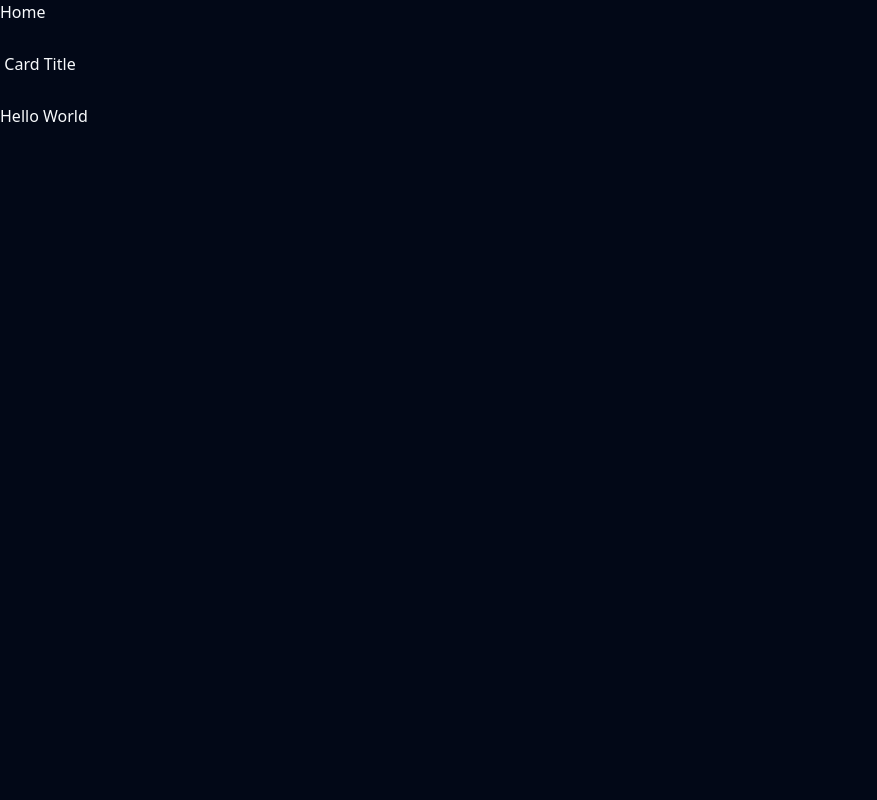
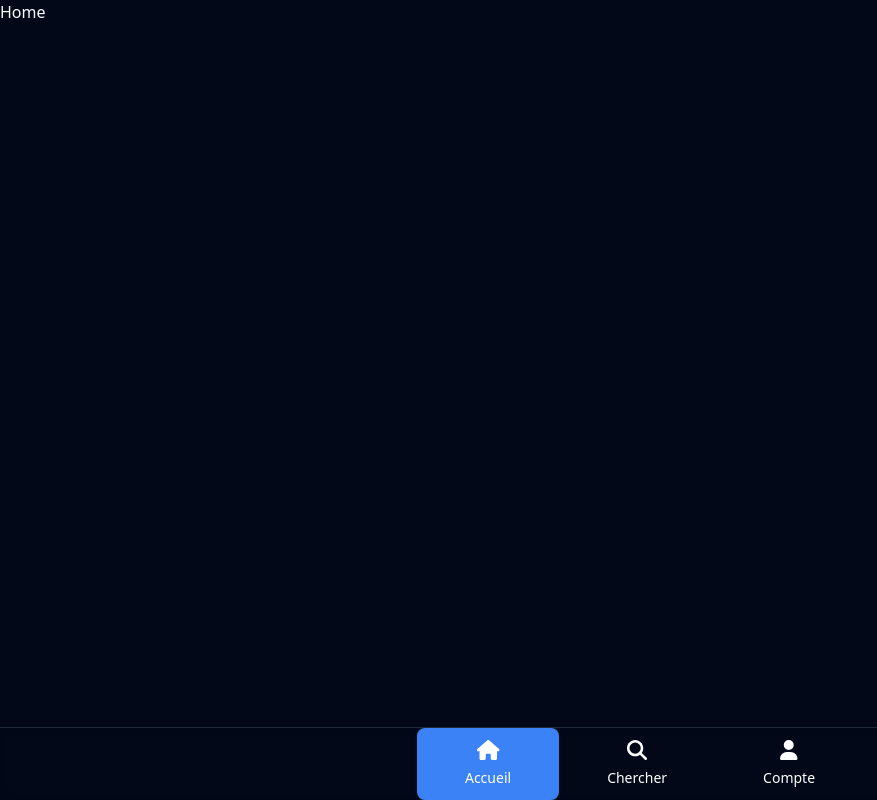
Before and after one commit to abroudoux/ceos, a React (Vite) app: page / in a window 1280 px wide. Shown: the whole page, without its empty margins (0-877 px from the left). Built offline with nearby package versions, Linux system fonts and the light colour scheme.

Commit message:
create navbar & import shadcn theme

```diff
--- a/index.html
+++ b/index.html
@@ -5,6 +5,7 @@
     <meta charset="utf-8" />
     <meta http-equiv="X-UA-Compatible" content="IE=edge">
     <meta name="viewport" content="width=device-width, initial-scale=1" />
+    <title>Céos</title>
 </head>
 
 <body>
--- a/src/components/Footer.tsx
+++ /dev/null
@@ -1,10 +0,0 @@
-import React from "react";
-
-
-export default function Footer() {
-
-    return (
-        <h1>Footer</h1>
-    )
-
-}
--- a/src/components/HelloWorld.tsx
+++ /dev/null
@@ -1,11 +0,0 @@
-import React from "react"
-
-
-export default function HelloWorld() {
-
-    return (
-        <section>
-            <h1>Hello World</h1>
-        </section>
-    )
-}
--- /dev/null
+++ b/src/components/Nav/NavLink.tsx
@@ -0,0 +1,27 @@
+import { FC } from "react";
+import { Link, useLocation } from "react-router-dom";
+import { FontAwesomeIcon } from "@fortawesome/react-fontawesome";
+
+
+type NavLinkProps = {
+    path : string;
+    title : string;
+    icon : any;
+};
+
+const NavLinks : FC<NavLinkProps> = ( props ) => {
+
+    const location = useLocation();
+
+    return (
+        <li className={`text-white ${location.pathname === props.path ? "active" : ""}`}>
+            <Link to={ props.path } className="px-12 py-3  flex-col-center-center gap-2">
+                <FontAwesomeIcon icon={ props.icon } className="text-xl" />
+                <p className="text-sm font-light">{ props.title }</p>
+            </Link>
+        </li>
+    );
+};
+
+
+export default NavLinks;
--- /dev/null
+++ b/src/components/Nav/Navbar.tsx
@@ -0,0 +1,20 @@
+import NavLinks from "@/components/Nav/NavLink";
+
+import { faHome, faMagnifyingGlass, faUser } from "@fortawesome/free-solid-svg-icons";
+
+
+export default function Navbar() {
+
+    return (
+
+        <nav className="backdrop-blur-sm flex-row-center-center absolute bottom-0 left-0 w-full h-auto border-t-[0.5px] border-grey-light">
+            <ul className="flex-row-center-between">
+                <NavLinks path="/" title="Accueil" icon={faHome} />
+                <NavLinks path="/courses" title="Chercher" icon={faMagnifyingGlass} />
+                <NavLinks path="/profile" title="Compte" icon={faUser} />
+            </ul>
+        </nav>
+
+    )
+
+}
--- a/src/main.tsx
+++ b/src/main.tsx
@@ -1,12 +1,18 @@
 import ReactDOM from "react-dom/client";
 import { BrowserRouter, Route, Routes } from "react-router-dom";
-import { Toaster } from 'sonner';
+import { Toaster } from "sonner";
 
 import { ThemeProvider } from "@/config/theme-provider";
 
 import Home from "@/pages/Home";
+import Profile from "@/pages/Profile";
+import Auth from "@/pages/Auth";
+import Courses from "@/pages/Courses";
+
+import Navbar from "@/components/Nav/Navbar";
 
 import "@/style/index.css";
+
 
 
 const root = ReactDOM.createRoot(document.getElementById("root") as HTMLElement,).render(
@@ -14,8 +20,12 @@ const root = ReactDOM.createRoot(document.getElementById("root") as HTMLElement,
         <BrowserRouter>
             <Routes>
                 <Route path="/" element={<Home />}></Route>
+                <Route path="/courses" element={<Courses />}></Route>
+                <Route path="/profile" element={<Profile />}></Route>
+                <Route path="/auth" element={<Auth />}></Route>
             </Routes>
+            <Navbar/>
             <Toaster richColors />
         </BrowserRouter>
-  </ThemeProvider>,
+    </ThemeProvider>
 );
--- /dev/null
+++ b/src/pages/Auth.tsx
@@ -0,0 +1,5 @@
+export default function Auth() {
+    return (
+        <div>Auth</div>
+    );
+};
--- /dev/null
+++ b/src/pages/Courses.tsx
@@ -0,0 +1,5 @@
+export default function Courses() {
+    return (
+        <div>Courses</div>
+    );
+};
--- a/src/pages/Home.tsx
+++ b/src/pages/Home.tsx
@@ -1,20 +1,7 @@
-import React from 'react';
-
-import HelloWorld from '../components/HelloWorld';
-import Card from '@/components/Card';
-
-
 export default function Home() {
-
 	return (
-
 		<section>
-
 			<h1>Home</h1>
-			<Card title="Card Title"/>
-			<HelloWorld />
-
 		</section>
-  	)
-
-}
+  	);
+};
--- /dev/null
+++ b/src/pages/Profile.tsx
@@ -0,0 +1,5 @@
+export default function Profile() {
+    return (
+        <div>Profile</div>
+    );
+};
--- a/src/style/index.css
+++ b/src/style/index.css
@@ -7,63 +7,46 @@
   :root {
     --background: 0 0% 100%;
     --foreground: 222.2 84% 4.9%;
-
     --card: 0 0% 100%;
     --card-foreground: 222.2 84% 4.9%;
-
     --popover: 0 0% 100%;
     --popover-foreground: 222.2 84% 4.9%;
-
-    --primary: 222.2 47.4% 11.2%;
+    --primary: 221.2 83.2% 53.3%;
     --primary-foreground: 210 40% 98%;
-
     --secondary: 210 40% 96.1%;
     --secondary-foreground: 222.2 47.4% 11.2%;
-
     --muted: 210 40% 96.1%;
     --muted-foreground: 215.4 16.3% 46.9%;
-
     --accent: 210 40% 96.1%;
     --accent-foreground: 222.2 47.4% 11.2%;
-
     --destructive: 0 84.2% 60.2%;
     --destructive-foreground: 210 40% 98%;
-
     --border: 214.3 31.8% 91.4%;
     --input: 214.3 31.8% 91.4%;
-    --ring: 222.2 84% 4.9%;
-
+    --ring: 221.2 83.2% 53.3%;
     --radius: 0.5rem;
   }
 
   .dark {
     --background: 222.2 84% 4.9%;
     --foreground: 210 40% 98%;
-
     --card: 222.2 84% 4.9%;
     --card-foreground: 210 40% 98%;
-
     --popover: 222.2 84% 4.9%;
     --popover-foreground: 210 40% 98%;
-
-    --primary: 210 40% 98%;
+    --primary: 217.2 91.2% 59.8%;
     --primary-foreground: 222.2 47.4% 11.2%;
-
     --secondary: 217.2 32.6% 17.5%;
     --secondary-foreground: 210 40% 98%;
-
     --muted: 217.2 32.6% 17.5%;
     --muted-foreground: 215 20.2% 65.1%;
-
     --accent: 217.2 32.6% 17.5%;
     --accent-foreground: 210 40% 98%;
-
     --destructive: 0 62.8% 30.6%;
     --destructive-foreground: 210 40% 98%;
-
     --border: 217.2 32.6% 17.5%;
     --input: 217.2 32.6% 17.5%;
-    --ring: 212.7 26.8% 83.9%;
+    --ring: 224.3 76.3% 48%;
   }
 }
 
@@ -109,3 +92,7 @@ body::-webkit-scrollbar {
 .flex-col-center-center {
   @apply flex-col-center justify-center;
 }
+
+.active {
+  @apply flex-row-center bg-primary text-white rounded-lg;
+}
```
